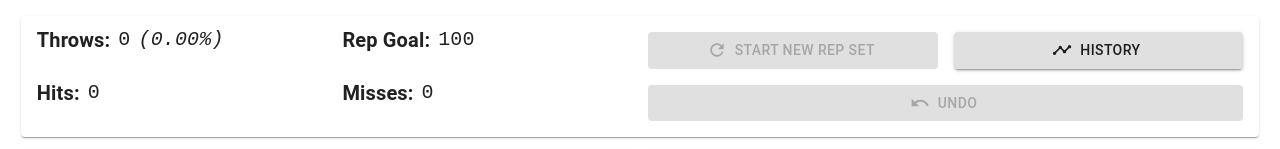
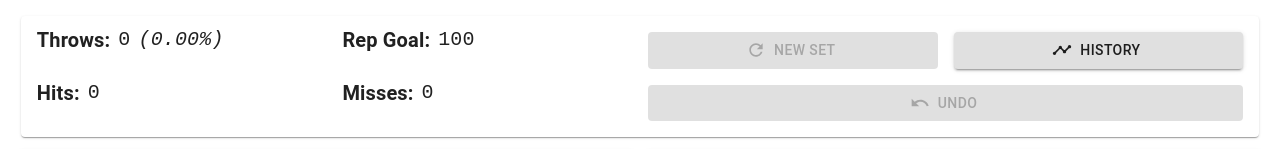
Before and after one commit to tildesrc/dolph, a React (Create React App) app in the folder shell/: page /putt in a window 1280 px wide. Shown: the top 149 px of the page. Built offline with nearby package versions, Linux system fonts and the light colour scheme.

Commit message:
Make button text shorter

```diff
--- a/shell/src/PuttCounter.tsx
+++ b/shell/src/PuttCounter.tsx
@@ -142,7 +142,7 @@ function PuttCounter() {
               </Grid>
               <Grid container item sm={6} xs={12}>
                 <Grid item xs={6} style={{ padding: '0.5rem'}}>
-                  <Button fullWidth variant='contained' startIcon={<NewRepSetIcon />} disabled={!repSet.undo} onClick={handleNewRepSet}>Start New Rep Set</Button>
+                  <Button fullWidth variant='contained' startIcon={<NewRepSetIcon />} disabled={!repSet.undo} onClick={handleNewRepSet}>New Set</Button>
                 </Grid>
                 <Grid item xs={6} style={{ padding: '0.5rem'}}>
                   <Button fullWidth variant='contained' startIcon={<Timeline />} onClick={() => history.push(PATHS.PUTTS.HISTORY)}>History</Button>
```
